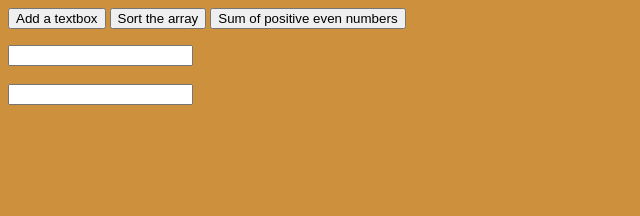
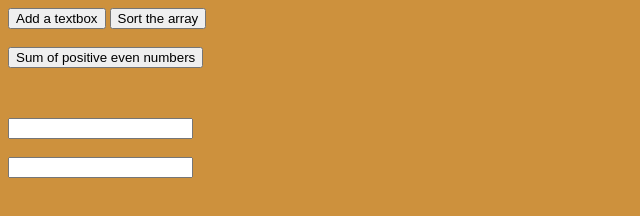
Before and after one commit to ognjen004028/js-array, a plain HTML site: page js-array/index.html in a window 1280 px wide. Shown: the whole page, without its empty margins (0-640 px from the left). Drawn offline with Linux system fonts and the light colour scheme.

Commit message:
Add files via upload

```diff
--- a/js-array/index.html
+++ b/js-array/index.html
@@ -6,9 +6,9 @@
     <body style="background-color: rgb(205, 145, 61);">
         <p>
             <button onclick="addTxt()" id="btnAdd">Add a textbox</button>
-            <button onclick="sortArray()" id="btnSort">Sort the array</button>
+            <button onclick="sortArray()" id="btnSort">Sort the array</button><br><br>
             <button onclick="sumEven()" id="btnSum">Sum of positive even numbers</button>
-        </p>
+        </p><br>
 
         <p id="p1">
             <input type="text"><br><br>
```
